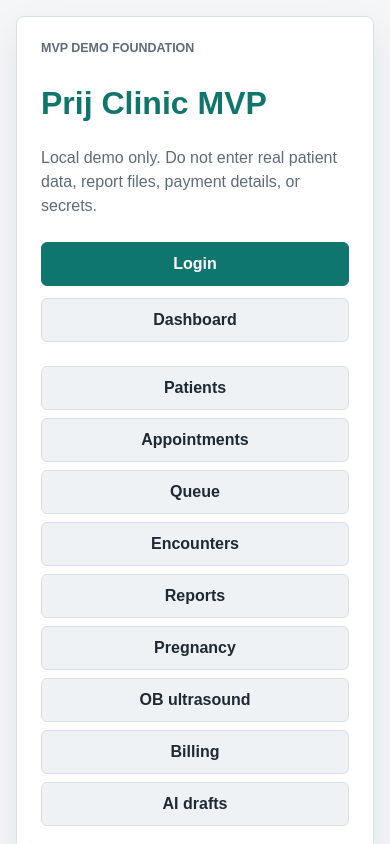
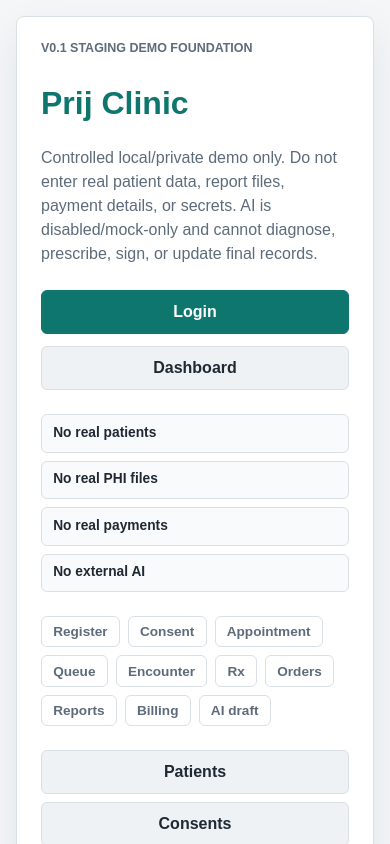
Before and after one commit to eiadmaged1-bot/prij-clinic, a Next.js app in the folder apps/web/: page / in a window 390 px wide. Shown: the top 844 px of the page. Built offline with nearby package versions, Linux system fonts and the light colour scheme.

Commit message:
Polish V0.1 staging demo UI

```diff
--- a/apps/web/app/globals.css
+++ b/apps/web/app/globals.css
@@ -92,6 +92,10 @@ button {
   background: var(--surface);
   padding: 1.5rem;
   box-shadow: 0 16px 40px rgb(31 41 51 / 8%);
+}
+
+.wide-shell {
+  width: min(100%, 58rem);
 }
 
 .shell {
@@ -235,14 +239,39 @@ button {
   gap: 0.5rem;
 }
 
-.workflow-band span {
+.workflow-band span,
+.workflow-band a {
   border: 1px solid var(--border);
-  border-radius: 999px;
+  border-radius: 6px;
   background: #ffffff;
   color: var(--muted);
   font-size: 0.85rem;
   font-weight: 700;
   padding: 0.45rem 0.7rem;
+}
+
+.workflow-band a:hover {
+  border-color: var(--accent);
+  color: var(--accent-dark);
+}
+
+.safety-grid,
+.demo-account-list {
+  display: grid;
+  grid-template-columns: repeat(4, minmax(0, 1fr));
+  gap: 0.5rem;
+}
+
+.safety-grid span,
+.demo-account-list span {
+  border: 1px solid var(--border);
+  border-radius: 6px;
+  background: #f8fafc;
+  color: var(--foreground);
+  font-size: 0.86rem;
+  font-weight: 700;
+  min-height: 2.4rem;
+  padding: 0.6rem 0.7rem;
 }
 
 .section-heading {
@@ -333,7 +362,9 @@ dd {
 
   .content-grid,
   .form-grid,
-  .data-row dl {
+  .data-row dl,
+  .safety-grid,
+  .demo-account-list {
     grid-template-columns: 1fr;
   }
 
--- a/apps/web/app/page.tsx
+++ b/apps/web/app/page.tsx
@@ -1,9 +1,13 @@
 export default function Home() {
   const modules = [
     ["/patients", "Patients"],
+    ["/consents", "Consents"],
     ["/appointments", "Appointments"],
+    ["/calendar", "Calendar"],
     ["/queue", "Queue"],
     ["/encounters", "Encounters"],
+    ["/prescriptions", "Prescriptions"],
+    ["/investigations", "Investigations"],
     ["/reports", "Reports"],
     ["/pregnancies", "Pregnancy"],
     ["/ultrasound", "OB ultrasound"],
@@ -13,11 +17,12 @@ export default function Home() {
 
   return (
     <main className="page">
-      <section className="shell">
-        <p className="eyebrow">MVP demo foundation</p>
-        <h1>Prij Clinic MVP</h1>
+      <section className="shell wide-shell">
+        <p className="eyebrow">V0.1 staging demo foundation</p>
+        <h1>Prij Clinic</h1>
         <p className="muted">
-          Local demo only. Do not enter real patient data, report files, payment details, or secrets.
+          Controlled local/private demo only. Do not enter real patient data, report files, payment details, or secrets.
+          AI is disabled/mock-only and cannot diagnose, prescribe, sign, or update final records.
         </p>
         <div className="actions">
           <a className="button" href="/login">
@@ -27,6 +32,30 @@ export default function Home() {
             Dashboard
           </a>
         </div>
+        <section className="safety-grid" aria-label="Safety boundaries">
+          <span>No real patients</span>
+          <span>No real PHI files</span>
+          <span>No real payments</span>
+          <span>No external AI</span>
+        </section>
+        <section className="workflow-band" aria-label="Demo workflow">
+          {[
+            ["/patients/new", "Register"],
+            ["/consents", "Consent"],
+            ["/appointments", "Appointment"],
+            ["/queue", "Queue"],
+            ["/encounters", "Encounter"],
+            ["/prescriptions", "Rx"],
+            ["/investigations", "Orders"],
+            ["/reports", "Reports"],
+            ["/billing", "Billing"],
+            ["/ai-drafts", "AI draft"]
+          ].map(([href, label]) => (
+            <a key={href} href={href}>
+              {label}
+            </a>
+          ))}
+        </section>
         <nav className="module-grid" aria-label="Demo modules">
           {modules.map(([href, label]) => (
             <a key={href} href={href}>
```
Also changed, not shown: apps/web/app/consents/page.tsx (added, +25 -0 lines), apps/web/app/dashboard/page.tsx (+26 -2 lines), apps/web/app/login/page.tsx (+10 -2 lines), apps/web/app/mvp-page.tsx (+46 -9 lines).
